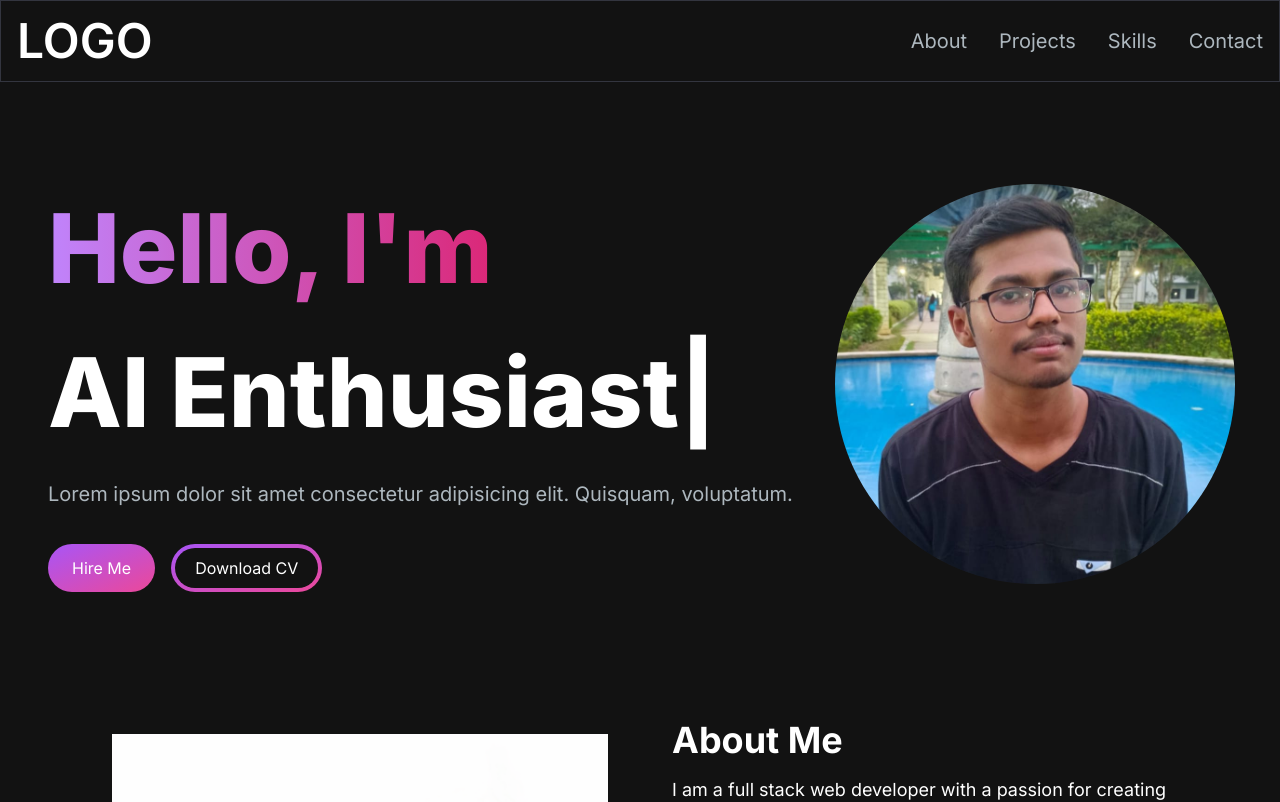
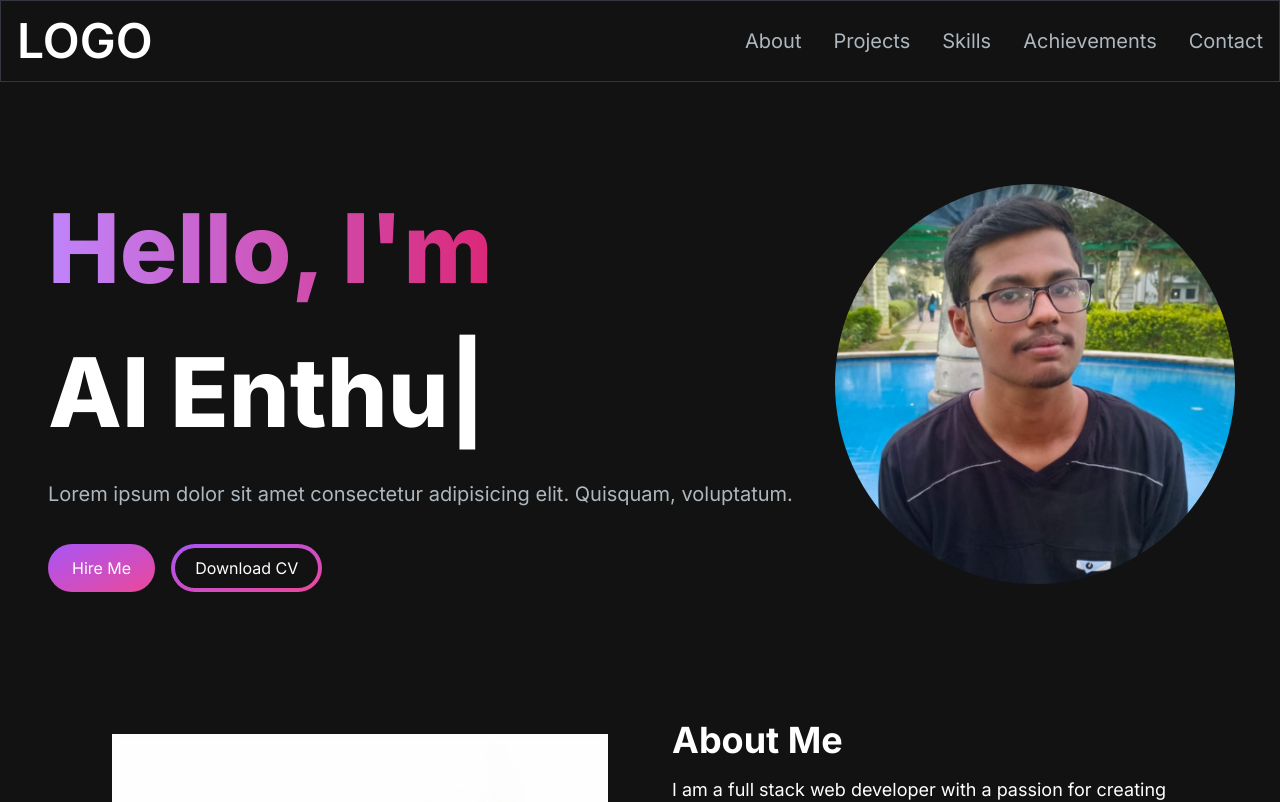
Before and after one commit to Anish-Karthik/portfolio, a Next.js app: page / in a window 1280 px wide. Shown: the top 802 px of the page. Built offline with nearby package versions, Linux system fonts and the light colour scheme.

Commit message:
Added Achievements [flex-box]

```diff
--- a/app/page.tsx
+++ b/app/page.tsx
@@ -14,11 +14,10 @@
       <Navbar />
       <div className="container mt-24 mx-auto px-12 py-4">
         <HeroSection />
-
-        {/* <AchievementsSection /> */}
         <AboutSection />
         <ProjectsSection />
         <SkillsSection />
+        <AchievementsSection />
         <EmailSection />
       </div>
       <Footer />
--- a/components/Navbar.tsx
+++ b/components/Navbar.tsx
@@ -23,6 +23,10 @@
   {
     title: "Skills",
     path: "#skills",
+  },
+  {
+    title: "Achievements",
+    path: "#achievements",
   },
   {
     title: "Contact",
--- /dev/null
+++ b/components/card/AchievementCard.tsx
@@ -0,0 +1,51 @@
+
+import React from 'react'
+import { TAchievement } from '@/components/section/AchievementsSection'
+import { Button } from '../ui/button'
+
+const AchievementCard = ({
+  title,
+  description,
+  event,
+  venue,
+  link,
+  date,
+  skills
+}: TAchievement) => {
+  return (
+    <div className="bg-[#1F1F1F] rounded-xl p-4">
+      <h3 className="text-xl font-bold text-white">{title}</h3>
+      <p className="text-white text-sm">{description}</p>
+      <div className="flex flex-row justify-start items-center mt-4">
+        {skills.map((skill, index) => (
+          <p
+            key={index}
+            className="text-white text-xs mr-2 bg-[#33353F] px-2 py-1 rounded-md"
+          >
+            {skill}
+          </p>
+        ))}
+      </div>
+      <div className="flex flex-row justify-between items-center mt-4">
+        <div className="flex flex-col">
+          {/* font bold classname  */}
+          <p className="text-sm text-pink-500 font-bold">{event}</p>
+          <p className="text-violet-300 text-sm">{venue}</p>
+          <p className="text-gray-400 text-sm">{date}</p>
+        </div>
+        <Button variant={"outline"} className='bg-[#1F1F1F] hover:bg-purple-600'>
+            <a
+            href={link}
+            target="_blank"
+            rel="noopener noreferrer"
+            className="text-white text-sm"
+          >
+            View Certificate
+          </a>
+        </Button>
+      </div>
+    </div>
+  )
+}
+
+export default AchievementCard
--- a/components/section/AchievementsSection.tsx
+++ b/components/section/AchievementsSection.tsx
@@ -1,75 +1,170 @@
 "use client";
-import React from "react";
+import React, { useRef, useState } from "react";
 import dynamic from "next/dynamic";
+import ProjectTag from "@/components/ProjectTag";
+import { motion, useInView } from "framer-motion";
+import AchievementCard from "@/components/card/AchievementCard";
 
-const AnimatedNumbers = dynamic(
-  () => {
-    return import("react-animated-numbers");
-  },
-  { ssr: false }
-);
-
-export type Achievement = {
-  metric: string;
-  value: string;
-  prefix?: string;
-  postfix?: string;
+const tags= ["Symposium", "Hackathon", "Competition", "Other"];
+export type TAchievement = {
+  title: string;
+  description: string;
+  event: string;
+  venue?: string;
+  link: string;
+  tag: string[];
+  date: string;
+  skills: string[];
 };
 
-const achievementsList: Achievement[] = [
+const achievementsList: TAchievement[] = [
   {
-    metric: "Projects",
-    value: "100",
-    postfix: "+",
+    title: "1st in Duo Datathon",
+    skills: ["SQL", "Database"],
+    event: "Kurukshetra'23",
+    venue: "Anna University Chennai",
+    description: "Duo Datathon consisting of one round of Query writing and one round of Database Design.",
+    link: "https://www.linkedin.com/posts/anish-karthik_sqlchampions-databaseexperts-datathonvictory-activity-7097619678688153600-jhY9?utm_source=share&utm_medium=member_desktop",
+    tag: ["Symposium"],
+    date: "18-Apr-2023 to 21-Apr-2023",
   },
   {
-    prefix: "~",
-    metric: "Users",
-    value: "100,000",
+    title: "1st in Duo Coder's Den",
+    skills: ["Coding", "DSA", "Problem Solving"],
+    event: "Kreta'23",
+    venue: "Thiagarajar College of Engineering",
+    description: "Duo Coding Competition consisting of two rounds of coding.",
+    link: "https://www.linkedin.com/posts/anish-karthik_symposium-coding-problemsolving-activity-7053751743045652480-_Nr1?utm_source=share&utm_medium=member_desktop",
+    tag: ["Symposium"],
+    date: "17-Apr-2023",
   },
   {
-    metric: "Awards",
-    value: "7",
+    title: "1st in Trio Coding Competition",
+    skills: ["Coding", "DSA", "Problem Solving", "SQL"],
+    event: "Top Coders'23",
+    venue: "Sudharsan Engineering College",
+    description: "Trio Coding Competition consisting of two rounds of coding and one round of SQL.",
+    link: "https://www.linkedin.com/posts/anish-karthik_coding-dsa-problemsolving-activity-7043122146704822272-Ca_c?utm_source=share&utm_medium=member_desktop",
+    tag: ["Symposium"],
+    date: "18-Mar-2023",
   },
   {
-    metric: "Years",
-    value: "5",
+    title: "1st in Trio Coding Competition",
+    skills: ["Coding", "DSA", "Problem Solving"],
+    event: "YUGAM'23",
+    venue: "Kumaraguru College of Technology",
+    description: "Trio Coding Competition consisting of Three rounds of coding.",
+    link: "https://www.linkedin.com/posts/anish-karthik_coding-dsa-problemsolving-activity-7041094834392092672-JyBU?utm_source=share&utm_medium=member_desktop",
+    tag: ["Symposium"],
+    date: "03-Mar-2023 to 04-Mar-2023",
+  },
+  {
+    title: "2nd in Duo Coding Competition",
+    skills: ["Coding", "DSA", "Problem Solving"],
+    event: "YUGAM'23",
+    venue: "Kumaraguru College of Technology",
+    description: "Duo Coding Competition consisting of Three rounds of coding.",
+    link: "https://www.linkedin.com/posts/anish-karthik_coding-dsa-problemsolving-activity-7041094834392092672-JyBU?utm_source=share&utm_medium=member_desktop",
+    tag: ["Symposium"],
+    date: "03-Mar-2023 to 04-Mar-2023",
+  },
+  {
+    title: "2nd in Duo Codigo",
+    skills: ["Coding", "DSA", "Problem Solving"],
+    event: "Threads'23",
+    venue: "Sona College of Technology",
+    description: "Duo Coding Competition consisting of two rounds of coding.",
+    link: "https://www.linkedin.com/posts/anish-karthik_symposium-dsa-coding-activity-7035967339409903616-vG3T?utm_source=share&utm_medium=member_desktop",
+    tag: ["Symposium"],
+    date: "25-Feb-2023",
+  },
+  {
+    title: "1st in Duo Tech Quiz",
+    skills: ["Tech", "Quiz"],
+    event: "Gyan Mitra'23",
+    venue: "Mepco Schlenk Engineering College",
+    description: "Tech Quiz consisting of two rounds of Tech Quiz.",
+    link: "https://www.linkedin.com/posts/anish-karthik_symposium-activity-7032756345053335552-Xn53?utm_source=share&utm_medium=member_desktop",
+    tag: ["Symposium"],
+    date: "18-Feb-2023",
+  },
+  {
+    title: "2nd in Solo Codera",
+    skills: ["Coding", "DSA", "Problem Solving"],
+    event: "Invente'22",
+    venue: "SSN College of Engineering",
+    description: "Solo Coding Competition consisting of two rounds of coding.",
+    link: "https://www.linkedin.com/posts/anish-karthik_competition-competitiveprogramming-symposium-activity-7011286472116891648-LML6?utm_source=share&utm_medium=member_desktop",
+    tag: ["Symposium","Competition"],
+    date: "02-Dec-2022",
+  },
+  {
+    title: "2nd in Solo Reverse Gear",
+    skills: ["Debugging", "Problem Solving", "C++", "Python"],
+    event: "Invente'22",
+    venue: "SSN College of Engineering",
+    description: "Solo Debugging Competition consisting of one round of debugging and quiz followed by one round of reverse Engineering.",
+    link: "https://www.linkedin.com/posts/anish-karthik_competition-symposium2022-debugging-activity-7011287008719372289-xcDF?utm_source=share&utm_medium=member_desktop",
+    tag: ["Symposium","Competition"],
+    date: "02-Dec-2022",
   },
 ];
 
 const AchievementsSection = () => {
+  const [tag, setTag] = useState("Symposium");
+  const ref = useRef(null);
+  const isInView = useInView(ref, { once: true });
+  const handleTagChange = (newTag: any) => {
+    setTag(newTag);
+  };
+  const filteredAchievements = achievementsList.filter((achievement) =>
+    achievement.tag.includes(tag)
+  );
+
+  const cardVariants = {
+    initial: { y: 50, opacity: 0 },
+    animate: { y: 0, opacity: 1 },
+  };
   return (
-    <div className="py-8 px-4 xl:gap-16 sm:py-16 xl:px-16">
-      <div className="sm:border-[#33353F] sm:border rounded-md py-8 px-16 flex flex-col sm:flex-row items-center justify-between">
-        {achievementsList.map((achievement, index) => {
-          return (
-            <div
+    <section id="achievements">
+      <h2 className="text-center text-4xl font-bold text-white mt-4 mb-8 md:mb-12">
+        My Projects
+      </h2>
+      <div className="text-white flex flex-row justify-center items-center gap-2 py-6">
+        {tags.map((tagi, ind) => (
+          <ProjectTag
+            key={ind}
+            onClick={handleTagChange}
+            name={tagi}
+            isSelected={tag === tagi}
+          />
+        ))}
+      </div>
+      <ul ref={ref} className="grid md:grid-cols-3 gap-8 md:gap-12">
+        {filteredAchievements.map((achievement, index) => (
+          <motion.li
+            key={index}
+            variants={cardVariants}
+            initial="initial"
+            animate={isInView ? "animate" : "initial"}
+            transition={{ duration: 0.3, delay: index * 0.4 }}
+          >
+            <AchievementCard
               key={index}
-              className="flex flex-col items-center justify-center mx-4 my-4 sm:my-0"
-            >
-              <h2 className="text-white text-4xl font-bold flex flex-row">
-                {achievement.prefix}
-                <AnimatedNumbers
-                  includeComma
-                  animateToNumber={parseInt(achievement.value)}
-                  locale="en-US"
-                  // className="text-white text-4xl font-bold"
-                  configs={(_, index) => {
-                    return {
-                      mass: 1,
-                      friction: 100,
-                      tensions: 140 * (index + 1),
-                    };
-                  }}
-                />
-                {achievement.postfix}
-              </h2>
-              <p className="text-[#ADB7BE] text-base">{achievement.metric}</p>
-            </div>
-          );
-        })}
-      </div>
-    </div>
+              title={achievement.title}
+              description={achievement.description}
+              event={achievement.event}
+              venue={achievement.venue}
+              link={achievement.link}
+              date={achievement.date}
+              skills={achievement.skills}
+              tag={achievement.tag}
+            />
+          </motion.li>
+        ))}
+      </ul>
+
+    </section>
   );
 };
 
```
